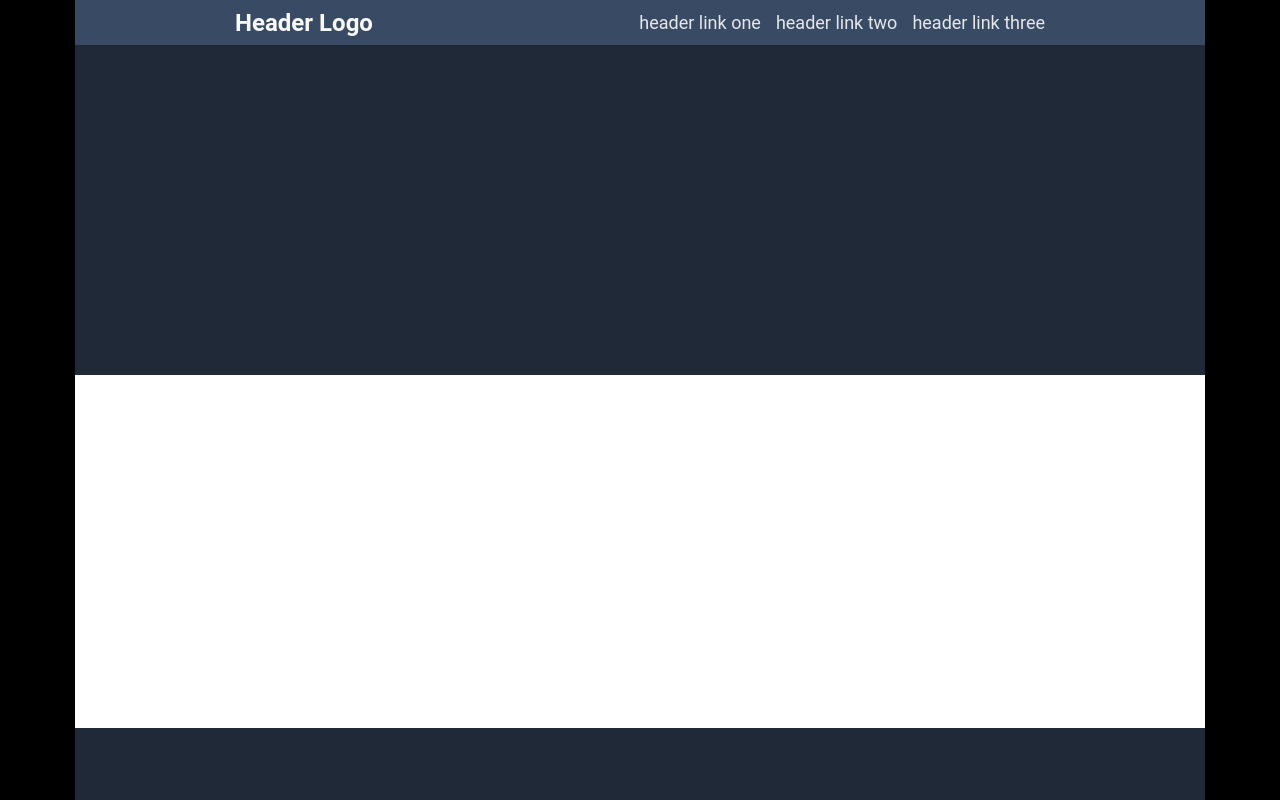
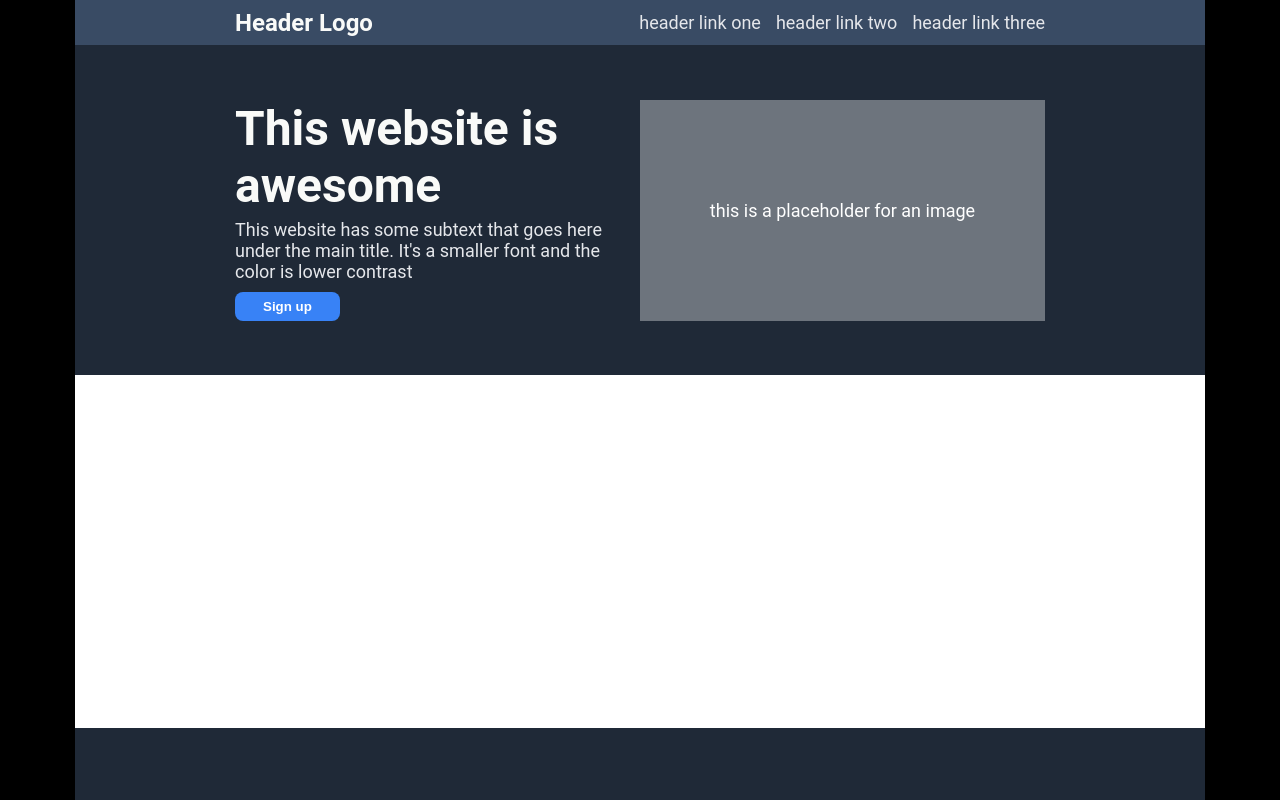
Before and after one commit to dobrealeksa/odin-landing-page, a plain HTML site: page src/index.html in a window 1280 px wide. Drawn offline with Linux system fonts and the light colour scheme.

Commit message:
Add _HEADER_ Section

```diff
--- a/src/index.html
+++ b/src/index.html
@@ -24,7 +24,22 @@
       <!-- ----------------------------------------------------------------------- -->
       <!--                                 HEADER                                  -->
       <!-- ----------------------------------------------------------------------- -->
-      <div class="header-container"></div>
+      <div class="header-container">
+        <div class="header-wrap">
+          <div class="left-wrap">
+            <h1 class="header-h1">This website is awesome</h1>
+            <p class="header-p">
+              This website has some subtext that goes here under the main title.
+              It's a smaller font and the color is lower contrast
+            </p>
+            <button class="header-button">Sign up</button>
+          </div>
+          <div class="right-wrap">
+            <div class="header-img">this is a placeholder for an image</div>
+          </div>
+        </div>
+      </div>
+
       <!-- ----------------------------------------------------------------------- -->
       <!--                                  INFO                                   -->
       <!-- ----------------------------------------------------------------------- -->
--- a/src/style.css
+++ b/src/style.css
@@ -58,8 +58,54 @@ a {
   height: 365px;
   display: flex;
   background-color: #1f2937;
+  justify-content: center;
+  align-items: center;
 }
-
+.header-h1 {
+  font-size: 48px;
+  font-weight: bolder;
+  color: #f9faf8;
+}
+.header-p,
+.header-img {
+  font-size: 18px;
+  color: #e5e7eb;
+}
+.header-wrap {
+  display: flex;
+  justify-content: center;
+  align-items: center;
+  padding: 0 160px;
+}
+.left-wrap,
+.right-wrap {
+  width: 50%;
+}
+.left-wrap {
+  display: flex;
+  flex-direction: column;
+  gap: 5px;
+}
+.right-wrap {
+  display: flex;
+  justify-content: center;
+  align-items: center;
+  background-color: #6d747d;
+  align-self: stretch;
+}
+.header-img {
+  color: white;
+}
+.header-button {
+  align-self: flex-start;
+  font-weight: bolder;
+  border: none;
+  background-color: #3882f6;
+  color: white;
+  padding: 7px 28px;
+  border-radius: 8px;
+  margin-top: 5px;
+}
 /* -------------------------------------------------------------------------- */
 /*                                    INFO                                    */
 /* -------------------------------------------------------------------------- */
```
